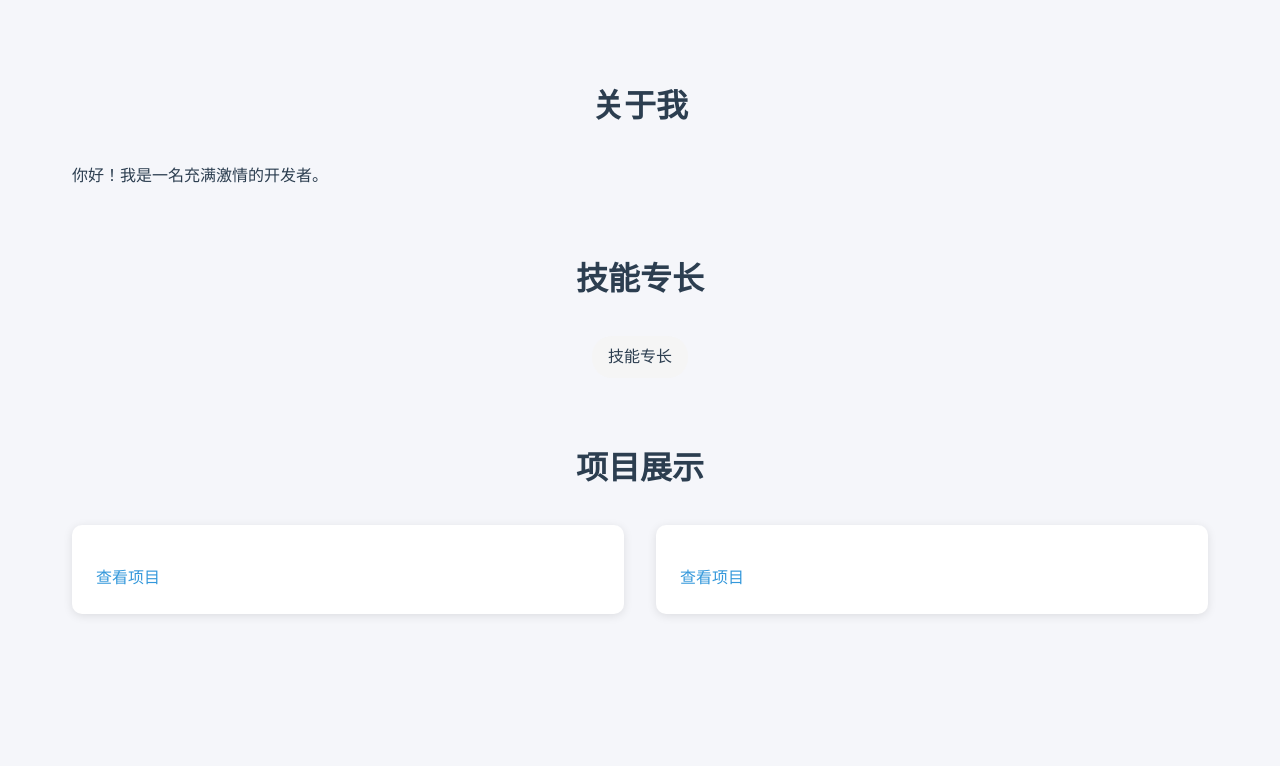
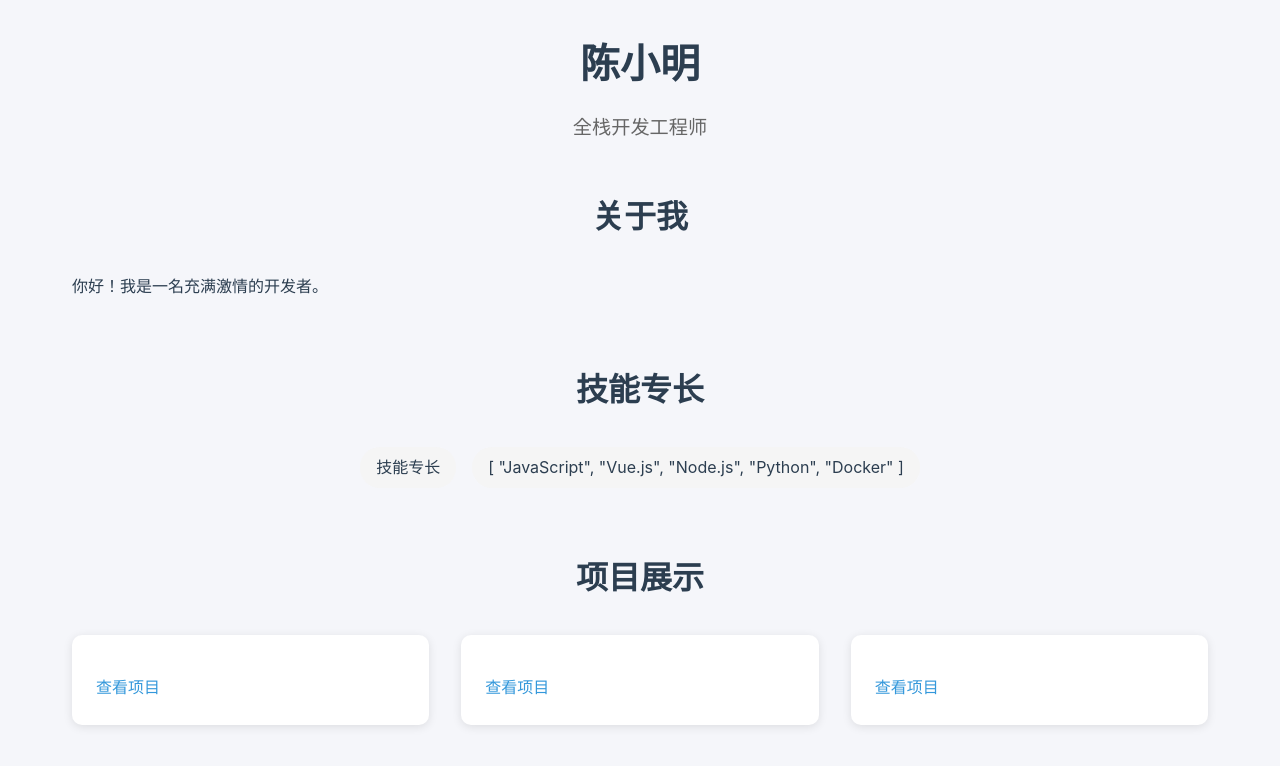
Before and after one commit to 11233321323/portfolio-hub, a Vue app: page / in a window 1280 px wide. Shown: the top 766 px of the page. Built offline with nearby package versions, Linux system fonts and the light colour scheme.

Commit message:
Update index.js

```diff
--- a/src/locales/index.js
+++ b/src/locales/index.js
@@ -1,48 +1,62 @@
 export const messages = {
   zh: {
-    nav: {
-      about: '关于我',
-      skills: '技能',
-      projects: '项目'
-    },
+    name: '陈小明',
+    title: '全栈开发工程师',
     about: {
       title: '关于我',
       content: '你好！我是一名充满激情的开发者。'
     },
     skills: {
-      title: '技能专长'
+      title: '技能专长',
+      list: ['JavaScript', 'Vue.js', 'Node.js', 'Python', 'Docker']
     },
     projects: {
       title: '项目展示',
-      viewProject: '查看项目'
-    },
-    social: {
-      email: '邮箱',
-      github: 'GitHub',
-      linkedin: '领英'
+      viewProject: '查看项目',
+      list: [
+        {
+          id: 1,
+          title: '个人网站',
+          description: '使用 Vue.js 和 Node.js 构建的现代化网站。',
+          link: '#'
+        },
+        {
+          id: 2,
+          title: '数据分析工具',
+          description: '基于 Python 的数据分析工具。',
+          link: '#'
+        }
+      ]
     }
   },
   en: {
-    nav: {
-      about: 'About',
-      skills: 'Skills',
-      projects: 'Projects'
-    },
+    name: 'Alex Chen',
+    title: 'Full Stack Developer',
     about: {
       title: 'About Me',
       content: 'Hi, I\'m a passionate developer.'
     },
     skills: {
-      title: 'Skills'
+      title: 'Skills',
+      list: ['JavaScript', 'Vue.js', 'Node.js', 'Python', 'Docker']
     },
     projects: {
       title: 'Projects',
-      viewProject: 'View Project'
-    },
-    social: {
-      email: 'Email',
-      github: 'GitHub',
-      linkedin: 'LinkedIn'
+      viewProject: 'View Project',
+      list: [
+        {
+          id: 1,
+          title: 'Personal Website',
+          description: 'A modern website built with Vue.js and Node.js.',
+          link: '#'
+        },
+        {
+          id: 2,
+          title: 'Data Analysis Tool',
+          description: 'A Python-based data analysis tool.',
+          link: '#'
+        }
+      ]
     }
   }
 }
```
